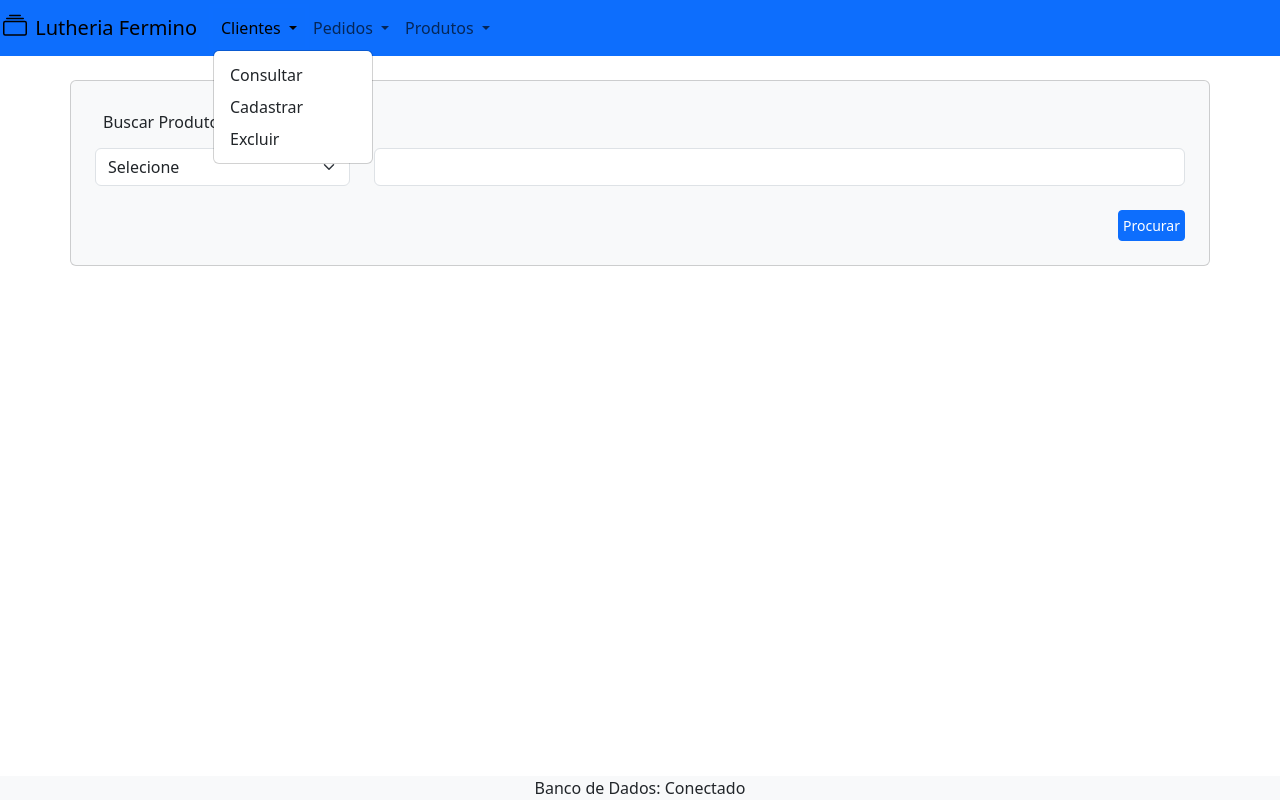
After one commit to LuizPaulo21/Lutheria_Fermino, a Flask app: page /buscarproduto.html in a window 1280 px wide, after a click on "Clientes". The commit adds this page. Run offline with Flask 3, Linux system fonts and the light colour scheme.

Commit message:
Implementação da página de consulta de produtos finalizada

```diff
--- a/app/bdcon.py
+++ b/app/bdcon.py
@@ -86,3 +86,21 @@ def excluir_cliente(tipo, dado):
 
     else:
         return "Nenhum resultado encontrado!"
+
+# Busca uma lista de produtos
+def buscar_produtos(tipo, dado):
+
+    # Cria um cursor
+    conexao = mysql_con()
+    cursor = conexao.cursor()
+
+    #Query para buscar no banco
+    query = f'SELECT * FROM produtos WHERE {tipo} = %s'
+    cursor.execute(query, (dado,))
+    #Salva todos os registros retornados
+    resultado = cursor.fetchall()
+
+    if cursor.rowcount > 0:
+        return resultado
+    else:
+        "Nenhum registro encontrado!"
--- a/app/routes.py
+++ b/app/routes.py
@@ -129,7 +129,7 @@ def procurar():
 
         # Busca um registro
         resultado = consulta_cliente(tipo, dado)
-        print(resultado[8])
+
         #Se o registro existe
         if resultado != None:
             endereco = consulta_endereco(resultado[8])
@@ -173,3 +173,23 @@ def excluir_registro_cliente():
 
     else:
         return render_template("index.html", msg="Faça Login!")
+
+
+# Página para buscar um produto
+@app.route("/buscarproduto.html")
+def buscar_produto():
+
+    return render_template("buscarproduto.html")
+
+# Função para buscar produtos
+@app.route("/buscar_produtos", methods=['POST'])
+def buscar_produtos(tipo, dado):
+
+    #Salva os dados do formulário
+    tipo = request.form.get('tipo')
+    dado = request.form.get('textobusca')
+
+    #Busca os dados no banco
+    resultado = buscar_produtos(tipo, dado)
+
+    return render_template("listagemprodutos.html",resultado)
--- a/app/templates/base.html
+++ b/app/templates/base.html
@@ -46,8 +46,8 @@
             Produtos
           </a>
           <div class="dropdown-menu" aria-labelledby="navbarDropdownMenuLink">
-            <a class="dropdown-item" href="#">Consultar</a>
-            <a class="dropdown-item" href="#">Incluir</a>
+            <a class="dropdown-item" href="/buscarproduto.html">Consultar</a>
+            <a class="dropdown-item" href="/incluirproduto.html">Incluir</a>
           </div>
         </li>
       </ul>
--- /dev/null
+++ b/app/templates/buscarproduto.html
@@ -0,0 +1,26 @@
+{% extends 'base.html' %}
+
+{% block conteudo %}
+<div class="container card shadow-2-strong p-4 mt-4 bg-light">
+	<div class="card-title mb-2 h6 p-2">Buscar Produto</div>
+	<form action="/procurar" method="POST">
+		<div class="row">
+			<div class="form-group col-md-3">
+				<select class="form-select" aria-label="Default select example" name="tipo">
+					<option selected>Selecione</option>
+					<option value="marca">Fornecedor</option>
+					<option value="produto">Nome</option>
+				  </select>
+			  </div>
+			  <div class="form-group col-md-9">
+				<input type="text" class="form-control" id="nome" name="textobusca" required>
+				<div>{{msg}}</div>
+			  </div>
+		</div>
+		<div><button class="btn btn-primary btn-sm float-end p-1 mt-4">Procurar</button></div>
+	</form>
+</div>
+
+
+
+{% endblock %}
```
Also changed, not shown: app/templates/listagemprodutos.html (added, +26 -0 lines).
